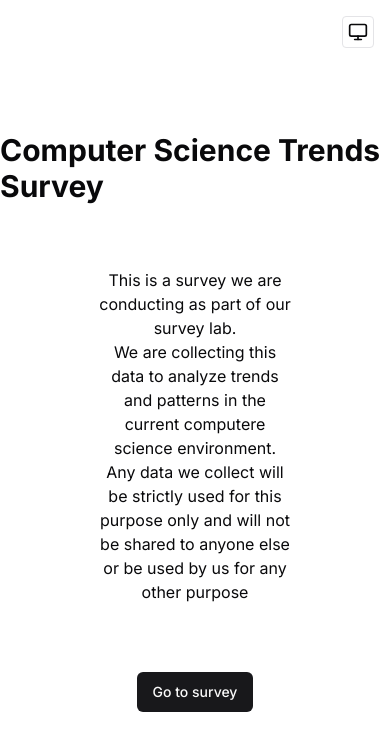
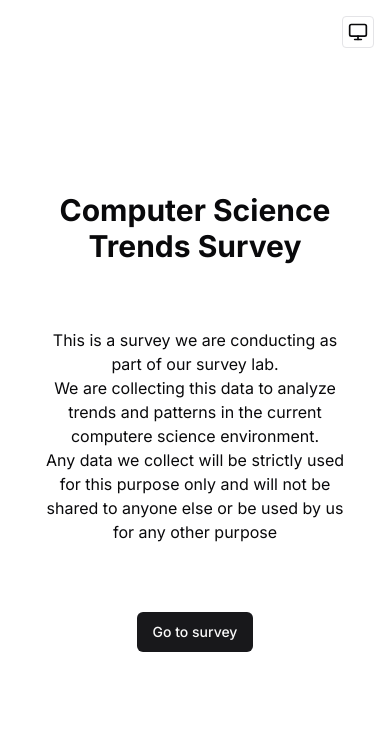
Before and after one commit to adidnair/survey-webapp, a Next.js app: page / in a window 390 px wide. Shown: the top 750 px of the page. Built offline with nearby package versions, Linux system fonts and the light colour scheme.

Commit message:
fixed landing page

```diff
--- a/src/app/page.tsx
+++ b/src/app/page.tsx
@@ -8,8 +8,8 @@ export default function LandingPage() {
     <div className="absolute h-8 top-4 right-4">
       <ToggleTheme />
     </div>
-    <div className="text-3xl xl:text-6xl font-bold">Computer Science Trends Survey</div>
-    <div className="text-center w-1/2">This is a survey we are conducting as part of our survey lab.<br />We are collecting this data to analyze trends and patterns in the current computere science environment.<br />Any data we collect will be strictly used for this purpose only and will not be shared to anyone else or be used by us for any other purpose</div>
+    <div className="text-3xl text-center w-[90%] lg:text-6xl font-bold">Computer Science Trends Survey</div>
+    <div className="text-center w-[80%] lg:w-1/2">This is a survey we are conducting as part of our survey lab.<br />We are collecting this data to analyze trends and patterns in the current computere science environment.<br />Any data we collect will be strictly used for this purpose only and will not be shared to anyone else or be used by us for any other purpose</div>
     <Link href="/new_survey" className="text-3xl">
       <Button >Go to survey</Button>
     </Link>
```
